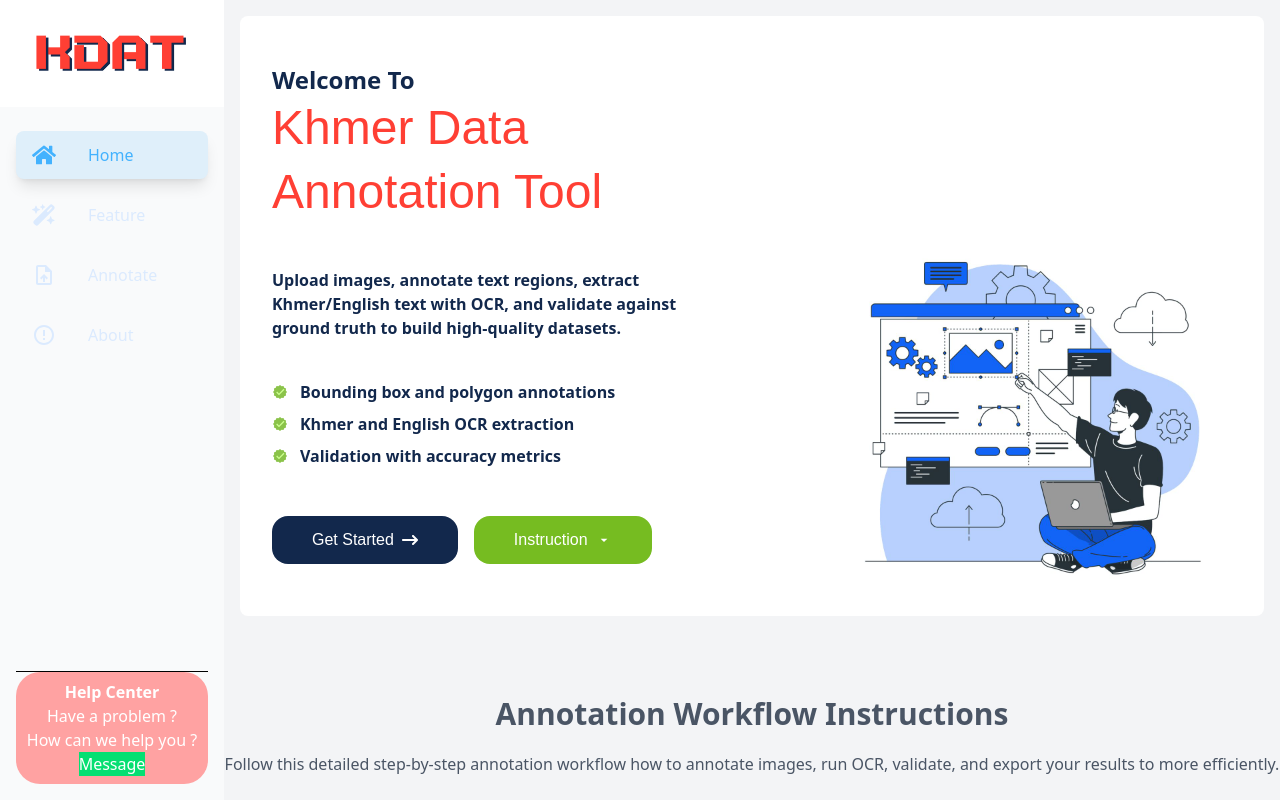
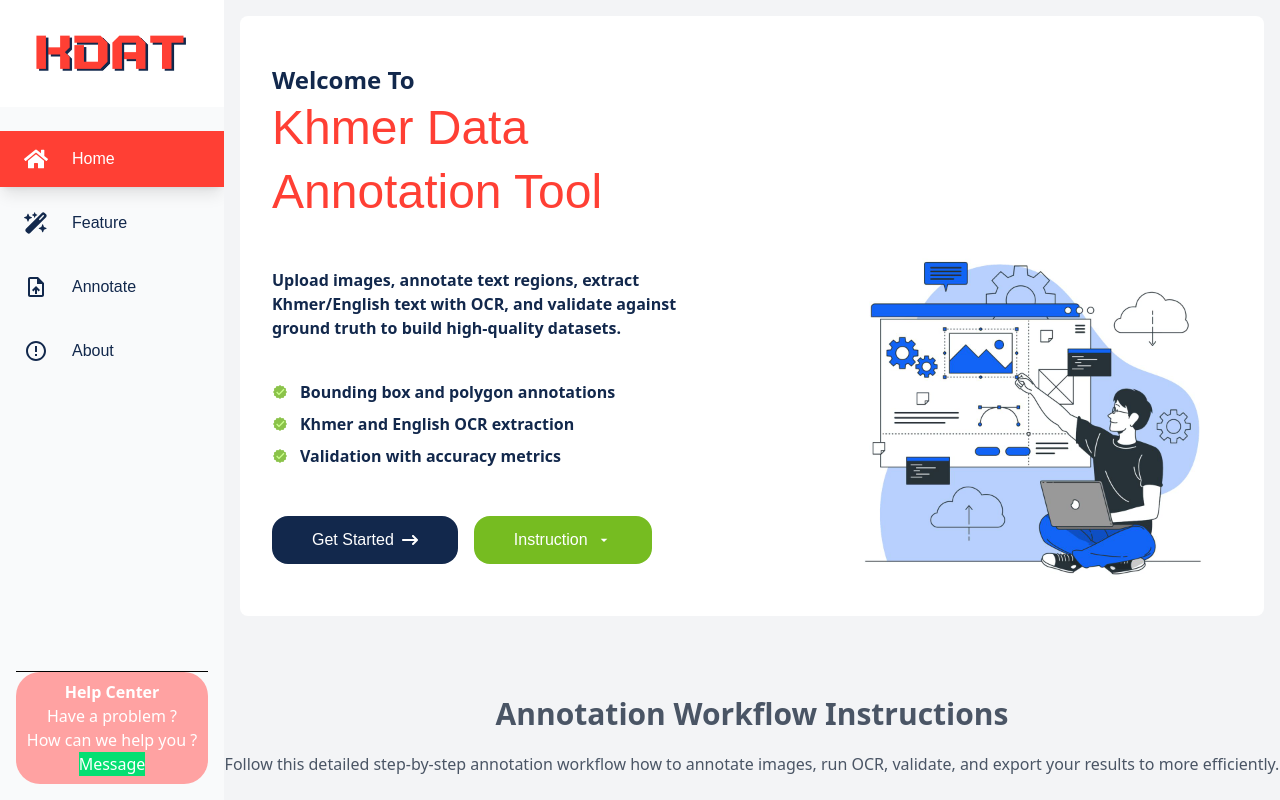
Before and after one commit to PunleuTY/Khmer-Data-Annotation-Tool, a React (Vite) app in the folder frontend/: page / in a window 1280 px wide. Built offline with nearby package versions, Linux system fonts and the light colour scheme; a web font is replaced by a local one.

Commit message:
merge navigation

```diff
--- a/frontend/src/navigations/navigate.jsx
+++ b/frontend/src/navigations/navigate.jsx
@@ -5,7 +5,6 @@ import { FaSortAmountUp } from "react-icons/fa";
 import { MdOutlineUploadFile } from "react-icons/md";
 import { FaHome } from "react-icons/fa";
 import { TbLogout2 } from "react-icons/tb";
-import { TbReport } from "react-icons/tb";
 import Logo from "../assets/profiles/Logo.png";
 const Sidebar = () => {
   const navigate = useNavigate();
@@ -13,7 +12,6 @@ const Sidebar = () => {
   const handleLogout = () => {
     // Add your logout logic here
     console.log("Logging out...");
-
   };
 
   const navigationItems = [
@@ -29,7 +27,7 @@ const Sidebar = () => {
       {/* <div className="p-6 bg-[#ff3f34] bg-opacity-20  mb-6">
         <div className="flex items-center space-x-3">
           <div className="w-12 h-12 bg-white rounded-lg flex items-center justify-center">
-            <div className="w-8 h-8 bg-[#0099FFB3] rounded-full flex items-center justify-center">
+            <div className="w-8 h-8 bg-blue-500 rounded-full flex items-center justify-center">
               <span className="text-white text-sm font-bold">BL</span>
             </div>
           </div>
@@ -42,15 +40,11 @@ const Sidebar = () => {
 
       {/* Logo Section */}
       <div className="p-6 bg-white bg-opacity-20 mb-6 flex items-center justify-center">
-        <img
-          src= {Logo}
-          alt="Logo"
-          className="object-contain"
-        />
+        <img src={Logo} alt="Logo" className="object-contain" />
       </div>
 
       {/* Navigation Menu */}
-      <nav className="flex-1 px-4 space-y-3">
+      <nav className="flex-1 space-y-2">
         {navigationItems.map((item) => {
           const Icon = item.icon;
           return (
@@ -58,10 +52,10 @@ const Sidebar = () => {
               key={item.name}
               to={item.path}
               className={({ isActive }) =>
-                `flex items-center space-x-8 px-4 py-3 rounded-lg transition-all duration-200 ${
+                `flex items-center space-x-6 px-6 py-4 transition-all duration-200 font-cadt ${
                   isActive
-                    ? "bg-[#DFEFFA] bg-opacity-15 text-[#0099FFB3] shadow-lg"
-                    : "text-blue-100 hover:bg-[#DFEFFA] hover:bg-opacity-10 hover:text-[#0099FFB3]"
+                    ? "bg-opacity-25 bg-[#ff3f34] shadow-lg "
+                    : "text-[#12284c] hover:bg-opacity-10 hover:text-[#ff3f34] hover:bg-opacity-10"
                 }`
               }
             >
```
